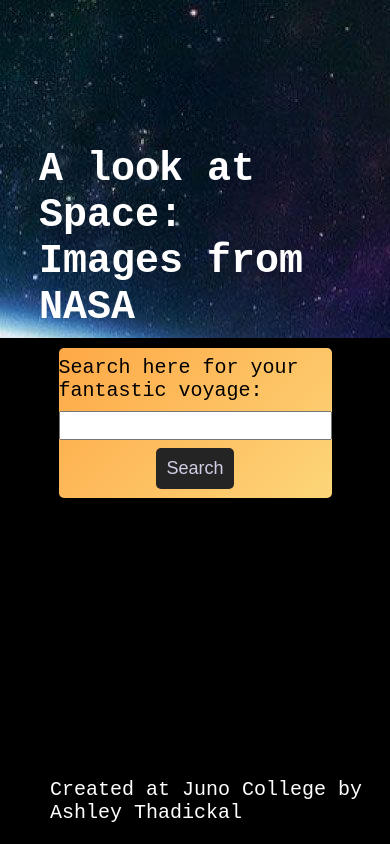
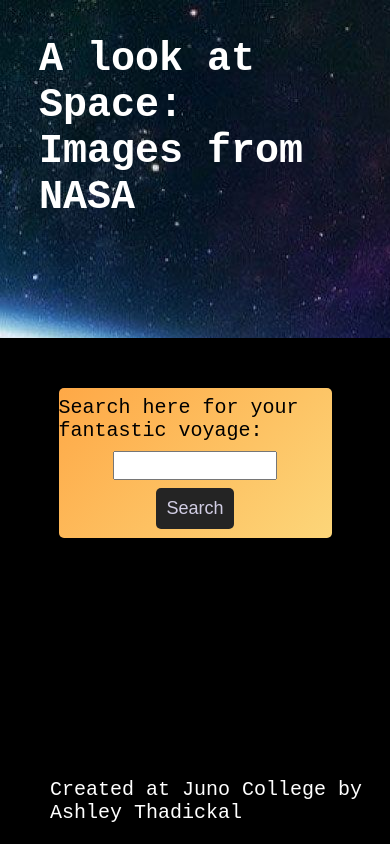
Before and after one commit to AshThadickal/ashleyThadickalProjectThree, a React (Create React App) app: page / in a window 390 px wide. Shown: the top 844 px of the page. Built offline with nearby package versions, Linux system fonts and the light colour scheme.

Commit message:
attempt to correct cell phone view

```diff
--- a/src/index.css
+++ b/src/index.css
@@ -219,11 +219,19 @@
     height: 40vh;
   }
   .headerContainer {
-    padding-top: 120px;
+    padding-top: 10px;
   }
   header p {
     display: none;
   }
+
+  form {
+    margin-top: 50px;
+  }
+
+  input[type='text'] {
+    width: 60%;
+  }
 }
 
 /* Background Image Credit: https://wallpaperaccess.com/space#google_vignette */
```
